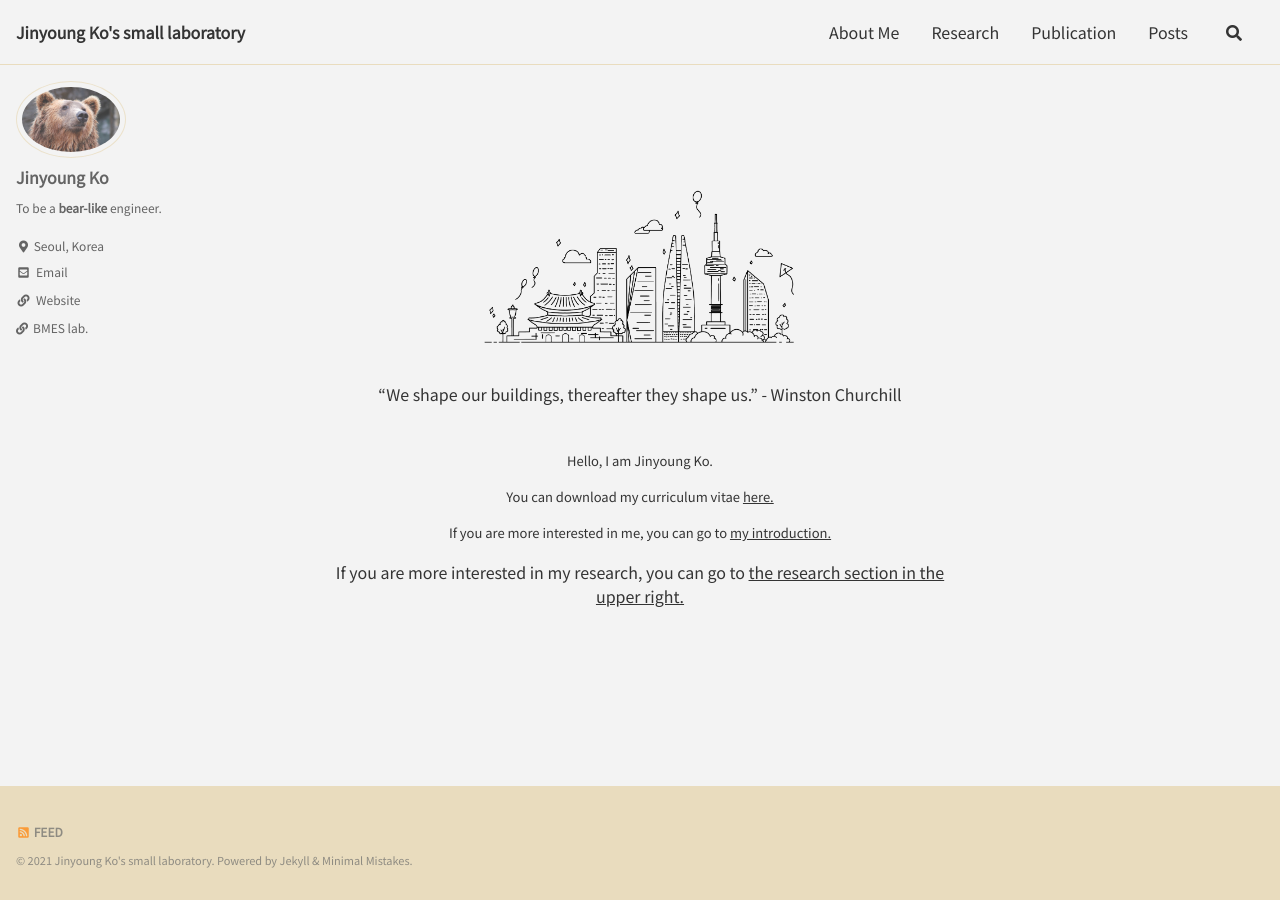
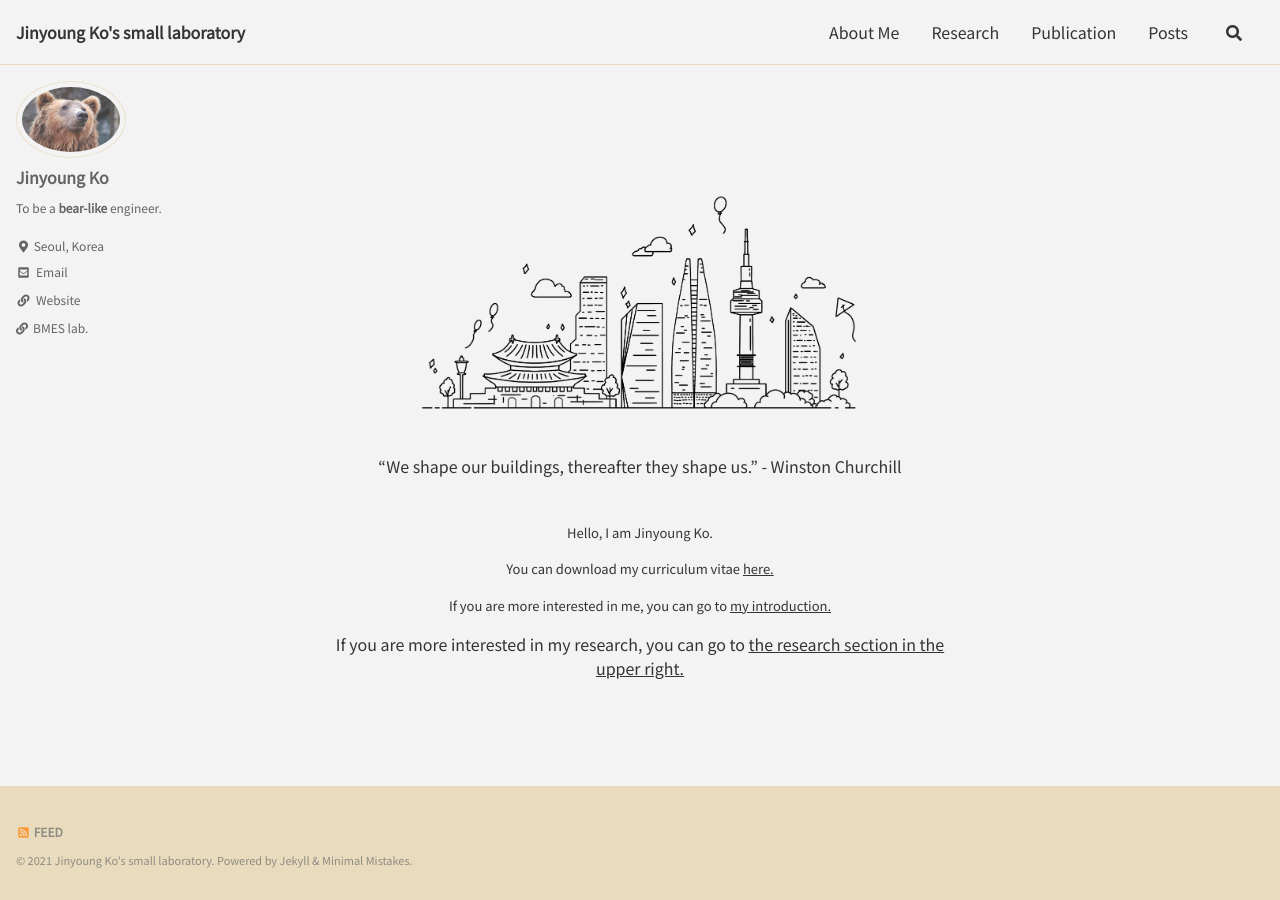
Before and after one commit to jinyoungko96/jinyoungko96.github.io, a Jekyll site: the page built from index.html, in a window 1280 px wide. Built offline with Jekyll 4.4.1, drawn with Linux system fonts in a browser that asks for light colours; cached includes are drawn as plain includes; the list of posts is cut into pages by our own code.

Commit message:
Update index.html

```diff
--- a/index.html
+++ b/index.html
@@ -7,7 +7,7 @@ author_profile: true
 <img
 src="..\assets\images\seoul.png"
 align="center"
-style="display: block; margin: 0 auto;  max-width: 50%; height: auto;" ></br>
+style="display: block; margin: 0 auto;  max-width: 70%; height: auto;" ></br>
 <font size=3><p style="text-align:center;">“We shape our buildings, thereafter they shape us.” - Winston Churchill</p></font>
 
 </br>
```
